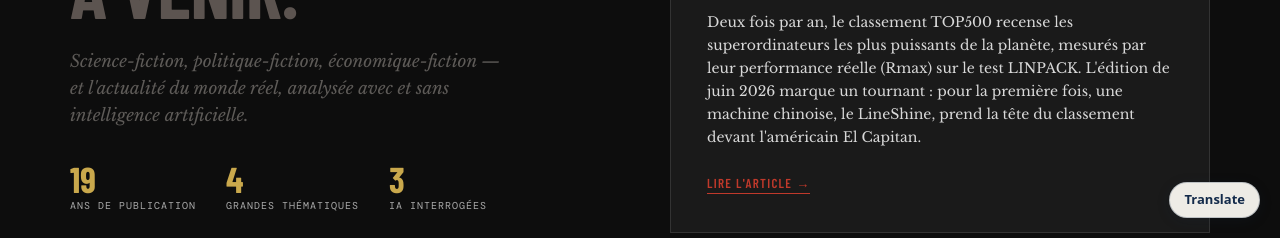
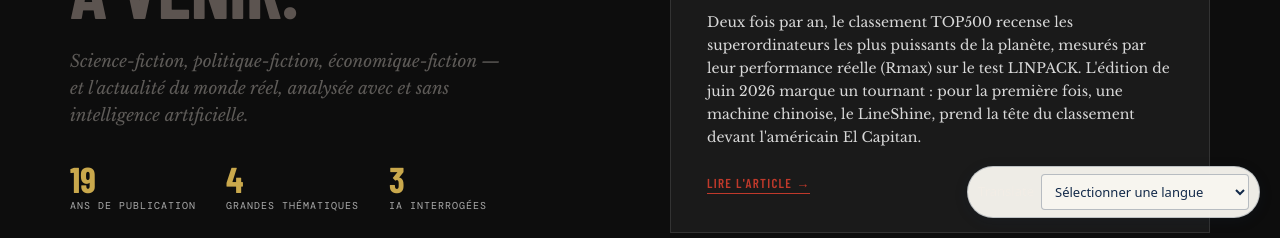
Before and after one commit to arobasix/arobasix, a plain HTML site: page index.html in a window 1280 px wide. Shown: the part 562-800 px from the top of the page. Drawn offline with nearby package versions, Linux system fonts and the light colour scheme; a web font is replaced by a local one.

Commit message:
Corriger l horaire et la traduction bidirectionnelle

```diff
--- a/site-translate.js
+++ b/site-translate.js
@@ -1,53 +1,82 @@
 (function () {
-  var translateUrl = new URL('https://translate.google.com/translate');
-  translateUrl.searchParams.set('sl', 'auto');
-  translateUrl.searchParams.set('tl', 'en');
-  translateUrl.searchParams.set('op', 'websites');
-  translateUrl.searchParams.set('u', window.location.href);
-
-  var existingLink = document.querySelector('[data-site-translate]');
-  if (existingLink) {
-    existingLink.href = translateUrl.toString();
-    return;
+  var sourceUrl = window.location.href;
+  if (window.location.hostname === 'arobasix.github.io' || window.location.hostname.endsWith('.translate.goog')) {
+    sourceUrl = 'https://arobasix.github.io' + window.location.pathname + window.location.search + window.location.hash;
   }
 
   var style = document.createElement('style');
   style.textContent = '\
+    .site-translate-control {\
+      display: inline-flex;\
+      align-items: center;\
+      gap: 7px;\
+      font: 500 13px/1.2 system-ui, -apple-system, BlinkMacSystemFont, "Segoe UI", sans-serif;\
+    }\
+    .site-translate-control select {\
+      min-width: 142px;\
+      padding: 7px 28px 7px 9px;\
+      border: 1px solid rgba(19, 42, 74, .28);\
+      border-radius: 4px;\
+      background: #f7f5ef;\
+      color: #132a4a;\
+      font: inherit;\
+      cursor: pointer;\
+    }\
     .site-translate-floating {\
       position: fixed;\
       right: 20px;\
       bottom: 20px;\
       z-index: 9999;\
     }\
-    .site-translate-floating a {\
-      display: inline-block;\
-      padding: 9px 14px;\
+    .site-translate-floating .site-translate-control {\
+      padding: 7px 10px;\
       border: 1px solid rgba(19, 42, 74, .22);\
       border-radius: 999px;\
       background: rgba(247, 245, 239, .96);\
-      color: #132a4a;\
-      font: 600 13px/1.2 system-ui, -apple-system, BlinkMacSystemFont, "Segoe UI", sans-serif;\
-      text-decoration: none;\
       box-shadow: 0 3px 14px rgba(19, 42, 74, .14);\
-    }\
-    .site-translate-floating a:hover,\
-    .site-translate-floating a:focus-visible {\
-      background: #132a4a;\
-      color: #f7f5ef;\
     }\
     @media (max-width: 600px) {\
       .site-translate-floating { right: 12px; bottom: 12px; }\
+      .site-translate-control select { min-width: 126px; }\
     }';
   document.head.appendChild(style);
 
-  var container = document.createElement('div');
-  container.className = 'site-translate-floating';
-  var link = document.createElement('a');
-  link.href = translateUrl.toString();
-  link.target = '_blank';
-  link.rel = 'noopener';
-  link.textContent = 'Translate';
-  link.setAttribute('aria-label', 'Traduire cette page avec Google Traduction');
-  container.appendChild(link);
-  document.body.appendChild(container);
+  var controls = document.querySelectorAll('[data-site-translate-control]');
+  if (!controls.length) {
+    var floating = document.createElement('div');
+    floating.className = 'site-translate-floating';
+    var floatingControl = document.createElement('div');
+    floatingControl.setAttribute('data-site-translate-control', '');
+    floating.appendChild(floatingControl);
+    document.body.appendChild(floating);
+    controls = document.querySelectorAll('[data-site-translate-control]');
+  }
+
+  Array.prototype.forEach.call(controls, function (control) {
+    var wrapper = document.createElement('div');
+    wrapper.className = 'site-translate-control';
+
+    var label = document.createElement('span');
+    label.textContent = 'Translate';
+
+    var select = document.createElement('select');
+    select.setAttribute('aria-label', 'Sélectionner une langue de traduction');
+    select.innerHTML = '<option value="">Sélectionner une langue</option>' +
+      '<option value="fr">Français</option>' +
+      '<option value="en">English</option>';
+    select.addEventListener('change', function () {
+      if (!select.value) return;
+      var translateUrl = new URL('https://translate.google.com/translate');
+      translateUrl.searchParams.set('sl', 'auto');
+      translateUrl.searchParams.set('tl', select.value);
+      translateUrl.searchParams.set('op', 'websites');
+      translateUrl.searchParams.set('u', sourceUrl);
+      window.location.assign(translateUrl.toString());
+      select.value = '';
+    });
+
+    wrapper.appendChild(label);
+    wrapper.appendChild(select);
+    control.replaceWith(wrapper);
+  });
 })();
```
Also changed, not shown: atelier-geneva-ai-summit.html (+2 -2 lines).
